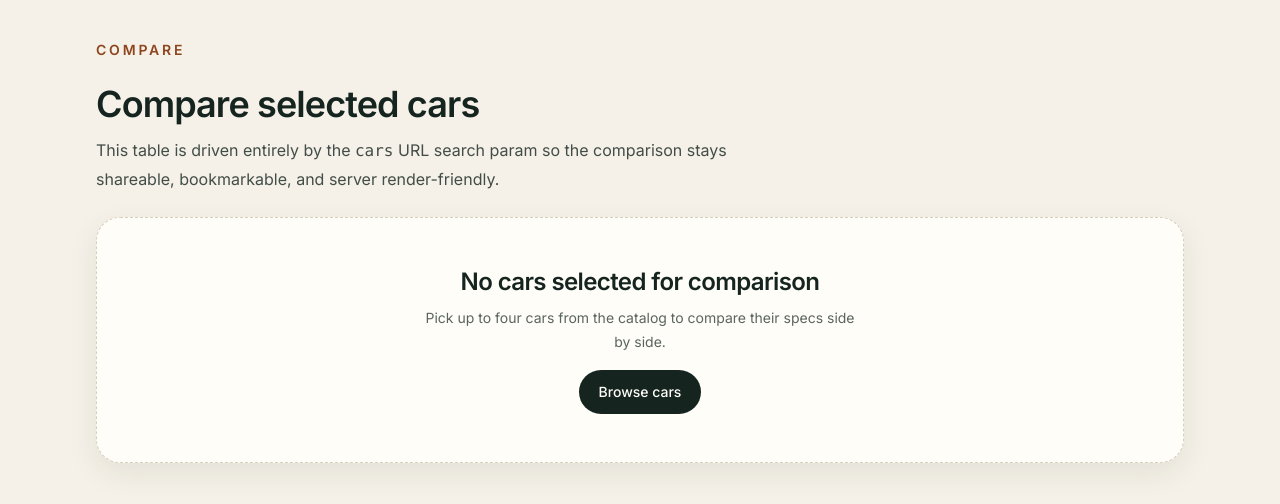
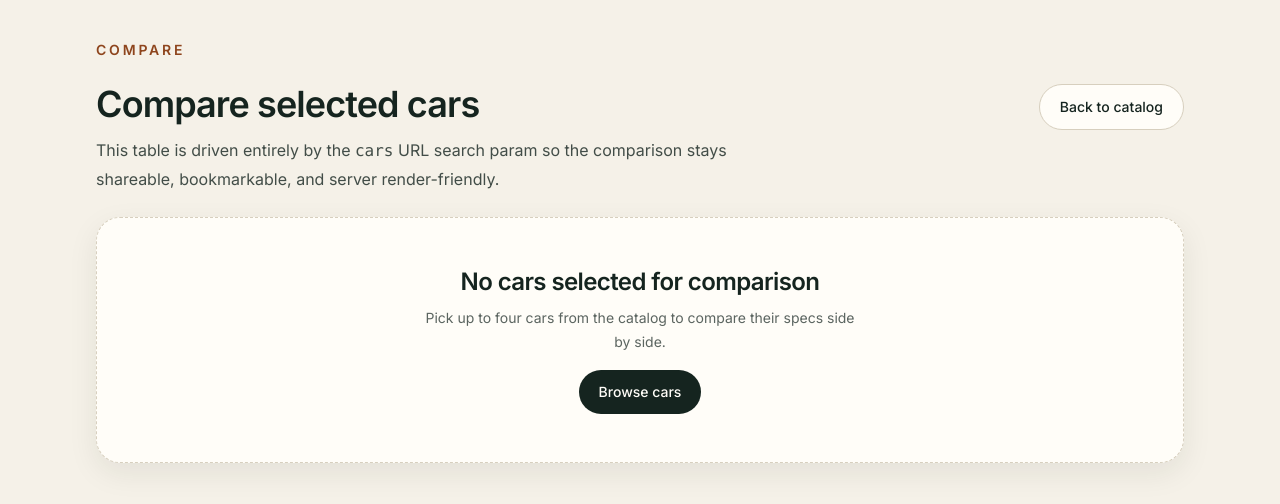
Before and after one commit to krylatkin/car-comparison-dashboard, a Next.js app: page /compare in a window 1280 px wide. Shown: the top 504 px of the page. Built offline with nearby package versions, Linux system fonts and the light colour scheme.

Commit message:
improve compare page

```diff
--- a/app/compare/page.tsx
+++ b/app/compare/page.tsx
@@ -1,6 +1,7 @@
 import type { Metadata } from 'next';
 import Link from 'next/link';
 import {
+  buildComparisonCarsParam,
   getCarsBySelectedSlugs,
   parseComparisonCarsParam,
 } from '@/features/cars/compare/cars-compare.utils';
@@ -26,6 +27,9 @@ export default async function ComparePage({ searchParams }: ComparePageProps) {
   const params = await searchParams;
   const selectedCarSlugs = parseComparisonCarsParam(params.cars);
   const cars = getCarsBySelectedSlugs(await getCars(), selectedCarSlugs);
+  const selectedCarsParam = buildComparisonCarsParam(selectedCarSlugs);
+  const backToCatalogHref =
+    selectedCarsParam.length > 0 ? `/cars?cars=${selectedCarsParam}` : '/cars';
 
   return (
     <PageShell>
@@ -33,6 +37,7 @@ export default async function ComparePage({ searchParams }: ComparePageProps) {
         <p className="text-sm font-semibold uppercase tracking-[0.2em] text-accentDark">
           Compare
         </p>
+        <div className="flex flex-col gap-4 sm:flex-row sm:items-start sm:justify-between">
           <div className="space-y-3">
             <h1 className="text-4xl font-semibold tracking-tight">
               Compare selected cars
@@ -42,6 +47,13 @@ export default async function ComparePage({ searchParams }: ComparePageProps) {
               param so the comparison stays shareable, bookmarkable, and server
               render-friendly.
             </p>
+          </div>
+          <Link
+            href={backToCatalogHref}
+            className="inline-flex min-h-11 items-center justify-center rounded-full border border-line bg-surface px-5 py-3 text-sm font-medium text-ink no-underline transition hover:bg-canvas focus-visible:outline focus-visible:outline-2 focus-visible:outline-offset-2 focus-visible:outline-accent"
+          >
+            Back to catalog
+          </Link>
         </div>
 
         {cars.length > 0 ? (
--- a/src/features/cars/ui/cars-comparison-table.tsx
+++ b/src/features/cars/ui/cars-comparison-table.tsx
@@ -13,6 +13,8 @@ type CarsComparisonTableProps = {
 
 export function CarsComparisonTable({ cars }: CarsComparisonTableProps) {
   const rows = buildComparisonTableRows();
+  const selectedSlugs = cars.map((car) => car.slug);
+  const selectedCarsParam = buildComparisonCarsParam(selectedSlugs);
 
   return (
     <div className="overflow-x-auto">
@@ -32,7 +34,7 @@ export function CarsComparisonTable({ cars }: CarsComparisonTableProps) {
               </th>
               {cars.map((car) => {
                 const nextSlugs = removeComparisonCar(
-                  cars.map((currentCar) => currentCar.slug),
+                  selectedSlugs,
                   car.slug,
                 );
                 const removeHref =
@@ -52,7 +54,12 @@ export function CarsComparisonTable({ cars }: CarsComparisonTableProps) {
                           {car.brand}
                         </p>
                         <h2 className="text-xl font-semibold tracking-tight text-ink">
-                          {car.model}
+                          <Link
+                            href={`/cars/${car.slug}?cars=${selectedCarsParam}`}
+                            className="no-underline hover:underline focus-visible:outline focus-visible:outline-2 focus-visible:outline-offset-2 focus-visible:outline-accent"
+                          >
+                            {car.model}
+                          </Link>
                         </h2>
                       </div>
                       <Link
```
Also changed, not shown: 1 other file (tests, documents, lock files or other folders). Lines whose indentation alone changed are shown as unchanged.
